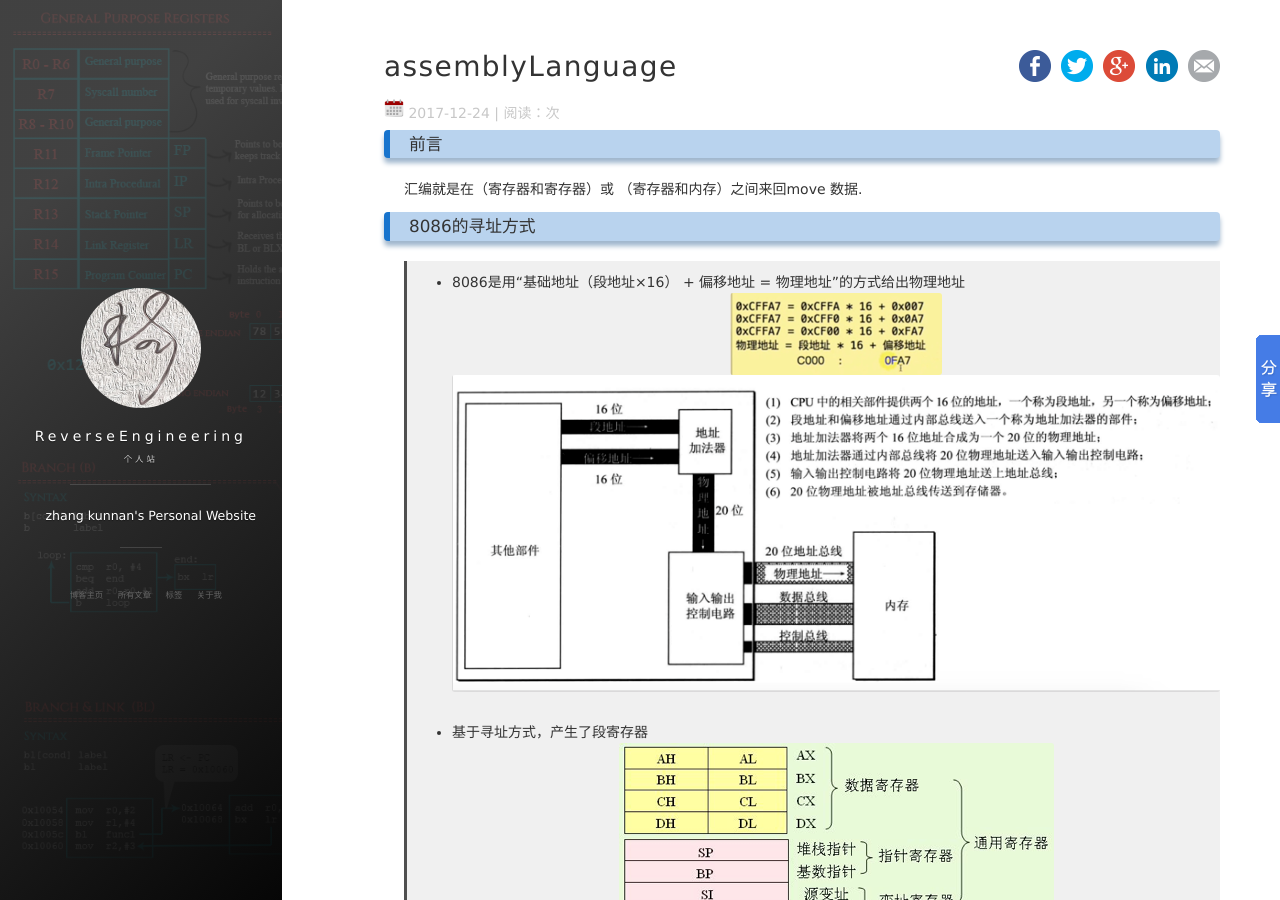
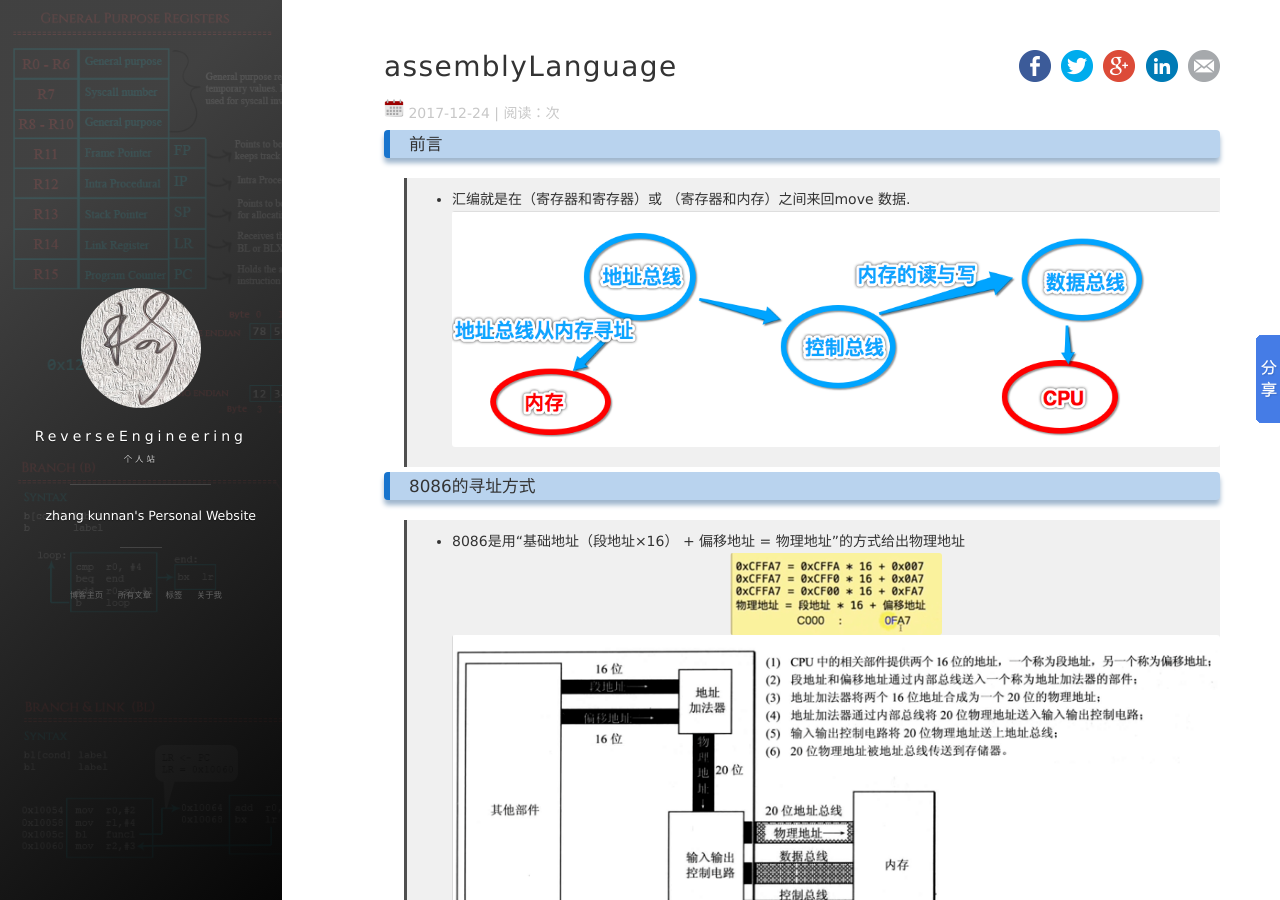
Before and after one commit to zhangkn/zhangkn.github.io, a Jekyll site: the page built from _posts/2017-12-24-assemblyLanguage.md, in a window 1280 px wide and 900 px high. Built offline with Jekyll 4.4.1, drawn with Linux system fonts in a browser that asks for light colours; nearby versions of some CDN libraries; comment, search, counter and statistics services are not loaded.

Commit message:
assemblyLanguage

```diff
--- a/_posts/2017-12-24-assemblyLanguage.md
+++ b/_posts/2017-12-24-assemblyLanguage.md
@@ -9,7 +9,8 @@ site: https://zhangkn.github.io
 
 ### 前言
 
-汇编就是在（寄存器和寄存器）或 （寄存器和内存）之间来回move 数据.
+>* 汇编就是在（寄存器和寄存器）或 （寄存器和内存）之间来回move 数据.
+![](/images/posts/{{page.title}}/control.png)
 
 
 ### 8086的寻址方式
@@ -20,7 +21,6 @@ site: https://zhangkn.github.io
 
 >* 基于寻址方式，产生了段寄存器
 ![](/images/posts/usefulCommand/register.png)
-
 
 ### 参考
 
```
Also changed, not shown: images/posts/assemblyLanguage/control.png (added).
